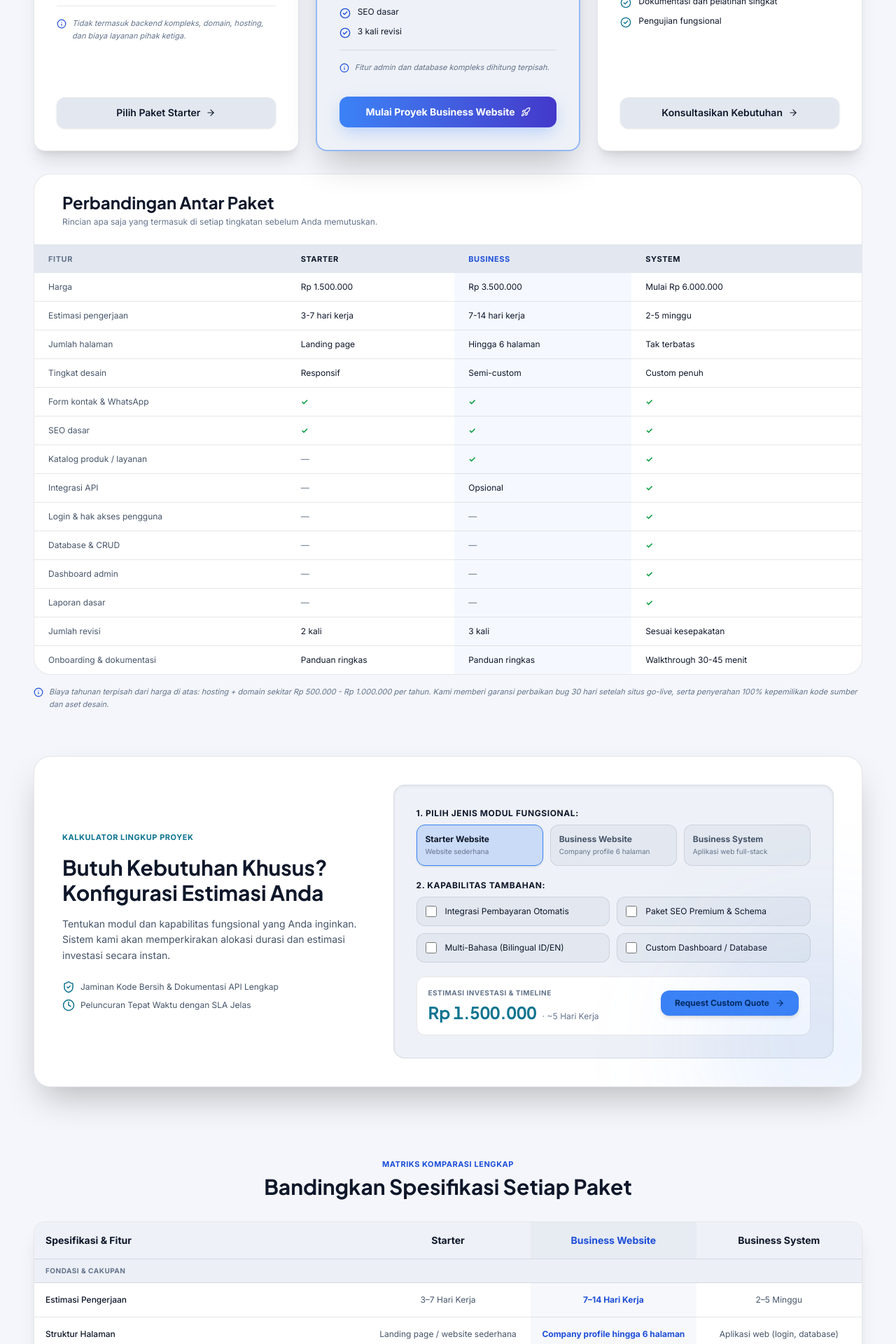
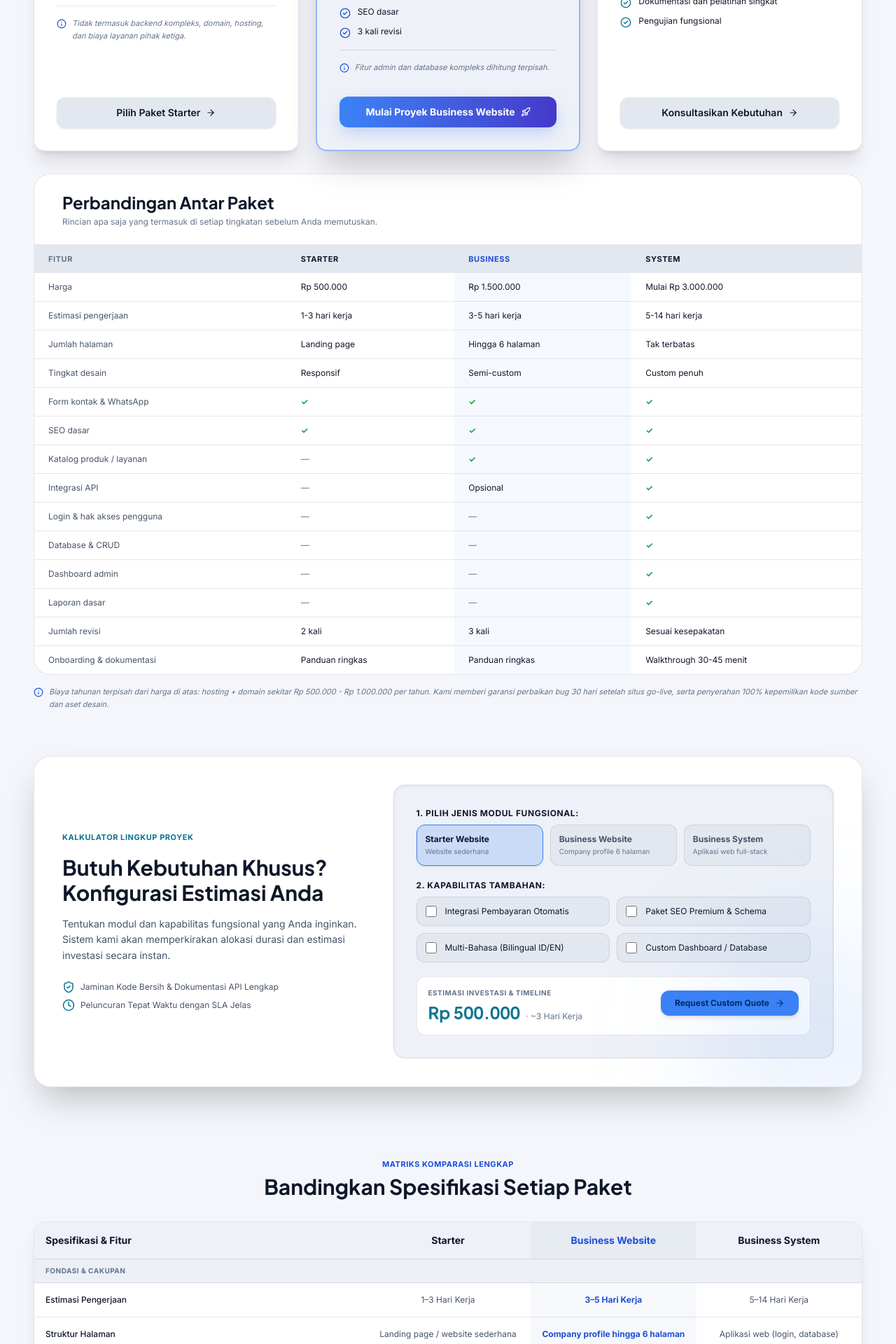
Before and after one commit to nervouz18-spec/Keuva-Website, a React (Vite) app: page /paket-harga in a window 1280 px wide. Shown: the part 880-2800 px from the top of the page at 70% size. Built offline with nearby package versions, Linux system fonts and the light colour scheme; no server answers.

Commit message:
Align pricing page with homepage prices and durations

```diff
--- a/src/components/BerandaView.tsx
+++ b/src/components/BerandaView.tsx
@@ -47,7 +47,7 @@ export const BerandaView: React.FC<BerandaViewProps> = ({
     },
     {
       q: 'Berapa lama rata-rata proses pengerjaan dari awal hingga tayang?',
-      a: 'Untuk paket Starter Website selesai dalam 3 hingga 7 hari kerja. Paket Business Website rata-rata memerlukan 7 hingga 14 hari kerja. Proyek Business System atau aplikasi web kustom memerlukan 2 hingga 5 minggu, disesuaikan dengan kelengkapan materi dan integrasi sistem.',
+      a: 'Untuk paket Starter Website selesai dalam 1 hingga 3 hari kerja. Paket Business Website rata-rata memerlukan 3 hingga 5 hari kerja. Proyek Business System atau aplikasi web kustom memerlukan 5 hingga 14 hari kerja, disesuaikan dengan kelengkapan materi dan integrasi sistem.',
     },
     {
       q: 'Apakah ada garansi maintenance jika terjadi kendala teknis?',
--- a/src/components/PaketHargaView.tsx
+++ b/src/components/PaketHargaView.tsx
@@ -396,11 +396,11 @@ export const PaketHargaView: React.FC<PaketHargaViewProps> = ({
                 </tr>
                 <tr className="hover:bg-surface-container transition-colors">
                   <td className="p-4 text-on-surface font-medium">Estimasi Pengerjaan</td>
-                  <td className="p-4 text-center">3–7 Hari Kerja</td>
+                  <td className="p-4 text-center">1–3 Hari Kerja</td>
                   <td className="p-4 text-center text-primary font-bold bg-surface-container-high/30">
-                    7–14 Hari Kerja
+                    3–5 Hari Kerja
                   </td>
-                  <td className="p-4 text-center">2–5 Minggu</td>
+                  <td className="p-4 text-center">5–14 Hari Kerja</td>
                 </tr>
                 <tr className="hover:bg-surface-container transition-colors">
                   <td className="p-4 text-on-surface font-medium">Struktur Halaman</td>
--- a/src/data/pricing.ts
+++ b/src/data/pricing.ts
@@ -1,12 +1,12 @@
 export const MODULE_CONFIG = {
-  starter: { label: 'Starter Website', sub: 'Website sederhana', price: 1500000, days: 5 },
+  starter: { label: 'Starter Website', sub: 'Website sederhana', price: 500000, days: 3 },
   business: {
     label: 'Business Website',
     sub: 'Company profile 6 halaman',
-    price: 3500000,
-    days: 10,
+    price: 1500000,
+    days: 5,
   },
-  system: { label: 'Business System', sub: 'Aplikasi web full-stack', price: 6000000, days: 25 },
+  system: { label: 'Business System', sub: 'Aplikasi web full-stack', price: 3000000, days: 14 },
 } as const;
 
 export const MODULE_KEYS = ['starter', 'business', 'system'] as const;
@@ -47,7 +47,7 @@ export const PRICING_PLANS: PricingPlan[] = [
   {
     id: 'starter',
     eyebrow: 'Entry-level',
-    delivery: '3–7 Hari Kerja',
+    delivery: '1–3 Hari Kerja',
     name: 'Starter Website',
     tagline: 'Cocok untuk usaha kecil yang baru mulai online.',
     priceNote: 'Sekali bayar untuk jasa pengerjaan',
@@ -67,7 +67,7 @@ export const PRICING_PLANS: PricingPlan[] = [
     featured: true,
     badge: 'Prioritas',
     eyebrow: 'Populer',
-    delivery: '7–14 Hari Kerja',
+    delivery: '3–5 Hari Kerja',
     name: 'Business Website',
     tagline:
       'Cocok untuk bisnis lokal yang ingin tampil profesional dan menerima pelanggan secara online.',
@@ -87,7 +87,7 @@ export const PRICING_PLANS: PricingPlan[] = [
   {
     id: 'system',
     eyebrow: 'Full-stack',
-    delivery: '2–5 Minggu',
+    delivery: '5–14 Hari Kerja',
     name: 'Business System',
     tagline: 'Cocok untuk bisnis yang ingin mengelola operasional melalui aplikasi web.',
     pricePrefix: 'Mulai',
@@ -111,8 +111,8 @@ export const COMPARISON_ROWS: {
   business: string;
   system: string;
 }[] = [
-  { label: 'Harga', starter: 'Rp 1.500.000', business: 'Rp 3.500.000', system: 'Mulai Rp 6.000.000' },
-  { label: 'Estimasi pengerjaan', starter: '3-7 hari kerja', business: '7-14 hari kerja', system: '2-5 minggu' },
+  { label: 'Harga', starter: 'Rp 500.000', business: 'Rp 1.500.000', system: 'Mulai Rp 3.000.000' },
+  { label: 'Estimasi pengerjaan', starter: '1-3 hari kerja', business: '3-5 hari kerja', system: '5-14 hari kerja' },
   { label: 'Jumlah halaman', starter: 'Landing page', business: 'Hingga 6 halaman', system: 'Tak terbatas' },
   { label: 'Tingkat desain', starter: 'Responsif', business: 'Semi-custom', system: 'Custom penuh' },
   { label: 'Form kontak & WhatsApp', starter: '✓', business: '✓', system: '✓' },
```
